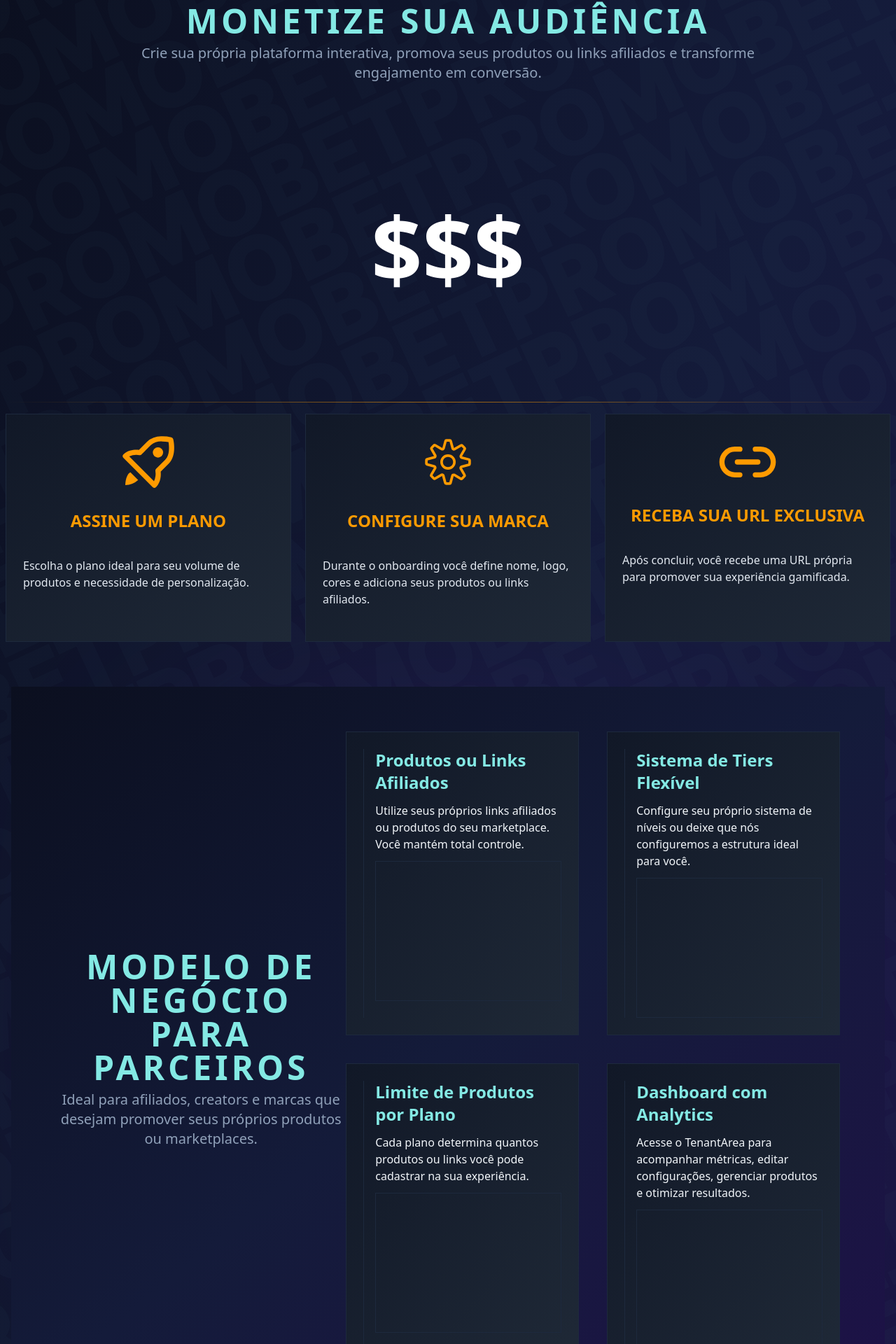
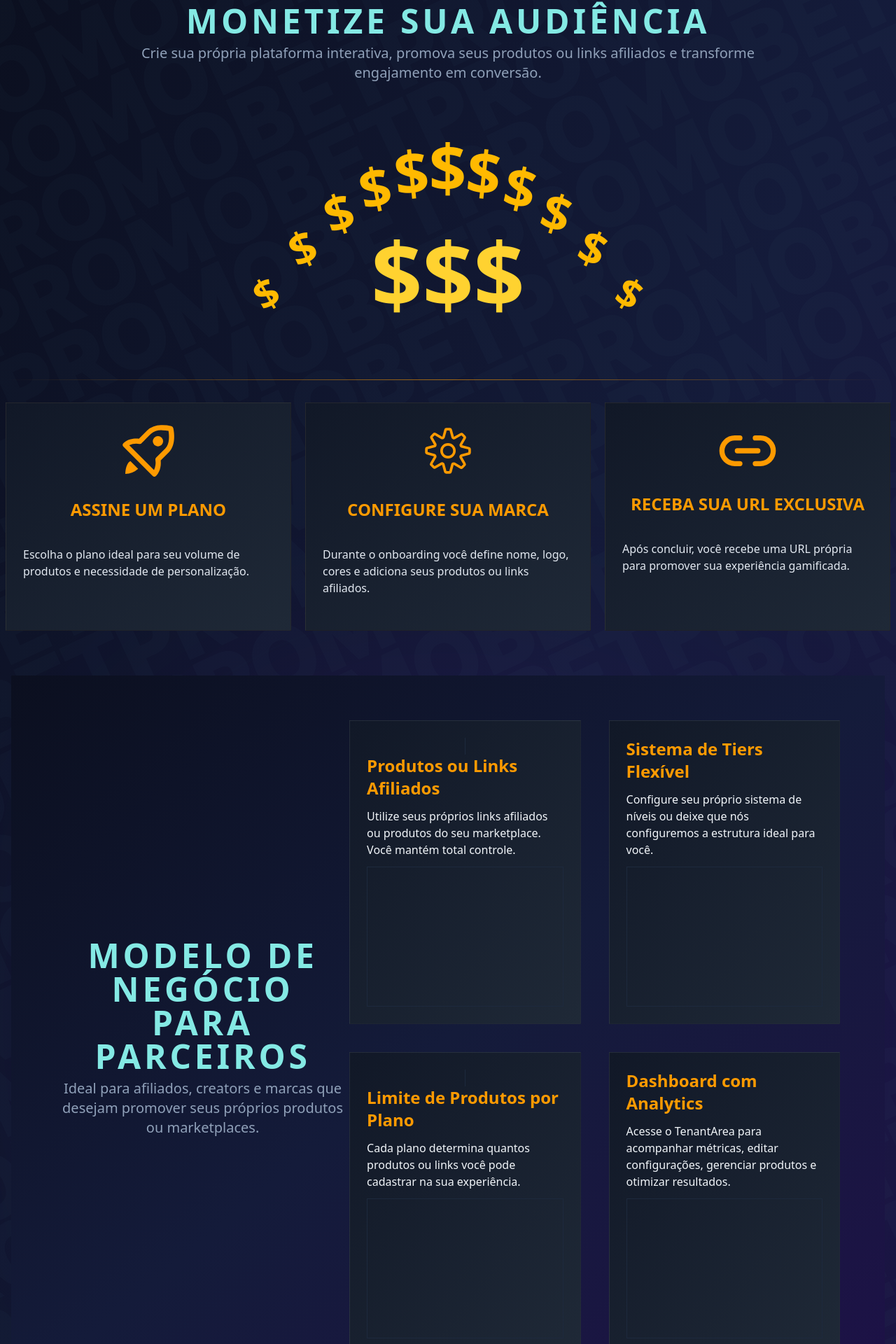
Before and after one commit to wakenedo/roleta-app, a Next.js app: page /ForTenants in a window 1280 px wide. Shown: the part 50-1970 px from the top of the page at 70% size. Built offline with nearby package versions, Linux system fonts and the light colour scheme; no server answers.

Commit message:
chore(MonetizeYourAudienceAnimation & UI ForTenants): Added initial animation & added UI enhancement for existing components

```diff
--- a/components/ForTenantsInterface/components/TenantHowItWorksInterface/components/MonetizeYourAudience/components/MonetizeYourAudienceAnimation/MonetizeYourAudienceAnimation.tsx
+++ b/components/ForTenantsInterface/components/TenantHowItWorksInterface/components/MonetizeYourAudience/components/MonetizeYourAudienceAnimation/MonetizeYourAudienceAnimation.tsx
@@ -1,11 +1,71 @@
+"use client";
+
+import { motion } from "framer-motion";
+
+const COUNT = 11;
+
 const MonetizeYourAudienceAnimation = () => {
   return (
-    <section className="mb-4 w-full">
-      <div className="flex items-center justify-center  h-110">
-        <span className="text-9xl font-bold">$$$</span>
+    <section className="h-full w-full overflow-hidden ">
+      <div className="relative flex items-end justify-center h-[320px] mb-22">
+        {Array.from({ length: COUNT }).map((_, i) => {
+          const center = (COUNT - 1) / 2;
+
+          // normalize x from -1 → 1
+          const xNorm = (i - center) / center;
+
+          // horizontal spread
+          const x = xNorm * 260;
+
+          // parabola curve (this is the magic)
+          const y = -180 * (1 - xNorm * xNorm);
+
+          // depth illusion
+          const scale = 0.8 + (1 - Math.abs(xNorm)) * 0.5;
+
+          return (
+            <motion.span
+              key={i}
+              className="absolute text-5xl md:text-7xl font-bold text-amber-400"
+              initial={{
+                y: 220,
+                x: 0,
+                opacity: 0,
+                scale: 0.4,
+              }}
+              animate={{
+                y,
+                x,
+                opacity: 1,
+                scale,
+                rotate: xNorm * 30,
+              }}
+              transition={{
+                type: "spring",
+                stiffness: 110,
+                damping: 12,
+                delay: i * 0.06,
+              }}
+            >
+              $
+            </motion.span>
+          );
+        })}
+
+        {/* 💥 CENTER $$$ */}
+        <motion.span
+          className="text-8xl md:text-9xl font-bold text-amber-300 z-10"
+          initial={{ scale: 0.6, opacity: 0 }}
+          animate={{ scale: 1, opacity: 1 }}
+          transition={{ delay: 0.5, type: "spring" }}
+        >
+          $$$
+        </motion.span>
       </div>
-      <div className=" left-0 w-full h-[1px] bg-gradient-to-r from-transparent via-amber-500 to-transparent opacity-60" />
+
+      <div className="w-full h-[1px] bg-gradient-to-r from-transparent via-amber-500 to-transparent opacity-60 mb-8" />
     </section>
   );
 };
+
 export default MonetizeYourAudienceAnimation;
--- a/components/ForTenantsInterface/components/TenantHowItWorksInterface/components/MonetizeYourAudience/components/MonetizeYourAudienceCards/MonetizeYourAudienceCards.tsx
+++ b/components/ForTenantsInterface/components/TenantHowItWorksInterface/components/MonetizeYourAudience/components/MonetizeYourAudienceCards/MonetizeYourAudienceCards.tsx
@@ -5,7 +5,14 @@ import { LuLink2 } from "react-icons/lu";
 const MonetizeYourAudienceCards = () => {
   return (
     <section className="max-w-7xl w-full grid md:grid-cols-3 gap-5 mb-10">
-      <div className="bg-gradient-to-br from-[#111827] to-[#1f2937] border border-slate-800  p-6">
+      <div
+        className="cursor-default group relative flex flex-col items-center
+      bg-gradient-to-br from-[#111827] to-[#1f2937]
+      border border-amber-500/5
+      backdrop-blur-md
+      transition-all duration-300
+      hover:-translate-y-2 p-6"
+      >
         <BiRocket className="md:w-22 md:h-22 text-amber-500 mb-6 mx-auto" />
         <h3 className="md:text-2xl font-bold mb-3 uppercase text-amber-500 text-center">
           Assine um Plano
@@ -16,9 +23,22 @@ const MonetizeYourAudienceCards = () => {
             personalização.
           </p>
         </div>
+        <div
+          className="absolute inset-0  opacity-0 transition-opacity duration-300
+        group-hover:opacity-100
+        bg-gradient-to-r from-[#84e9e4]/1 to-purple-500/15
+        pointer-events-none"
+        />
       </div>
 
-      <div className="bg-gradient-to-br from-[#111827] to-[#1f2937] border border-slate-800  p-6">
+      <div
+        className="cursor-default group relative flex flex-col items-center
+      bg-gradient-to-br from-[#111827] to-[#1f2937]
+      border border-amber-500/5
+      backdrop-blur-md
+      transition-all duration-300
+      hover:-translate-y-2 p-6"
+      >
         <CiSettings className="md:w-22 md:h-22 text-amber-500 mb-6 mx-auto" />
         <h3 className="md:text-2xl font-bold mb-3 uppercase text-amber-500 text-center">
           Configure sua Marca
@@ -29,9 +49,22 @@ const MonetizeYourAudienceCards = () => {
             produtos ou links afiliados.
           </p>
         </div>
+        <div
+          className="absolute inset-0  opacity-0 transition-opacity duration-300
+        group-hover:opacity-100
+        bg-gradient-to-r from-[#84e9e4]/1 to-purple-500/15
+        pointer-events-none"
+        />
       </div>
 
-      <div className="bg-gradient-to-br from-[#111827] to-[#1f2937] border border-slate-800  p-6">
+      <div
+        className="cursor-default group relative flex flex-col items-center
+      bg-gradient-to-br from-[#111827] to-[#1f2937]
+      border border-amber-500/5
+      backdrop-blur-md
+      transition-all duration-300
+      hover:-translate-y-2 p-6"
+      >
         <LuLink2 className="md:w-22 md:h-22 text-amber-500 mb-4 mx-auto" />
         <h3 className="md:text-2xl font-bold mb-3 uppercase text-amber-500 text-center">
           Receba sua URL Exclusiva
@@ -42,6 +75,12 @@ const MonetizeYourAudienceCards = () => {
             experiência gamificada.
           </p>
         </div>
+        <div
+          className="absolute inset-0  opacity-0 transition-opacity duration-300
+        group-hover:opacity-100
+        bg-gradient-to-r from-[#84e9e4]/1 to-purple-500/15
+        pointer-events-none"
+        />
       </div>
     </section>
   );
--- a/components/ForTenantsInterface/components/TenantHowItWorksInterface/components/TenantsBusinessModel/components/TenantsBusinessModelCards/TenantsBusinessModelCards.tsx
+++ b/components/ForTenantsInterface/components/TenantHowItWorksInterface/components/TenantsBusinessModel/components/TenantsBusinessModelCards/TenantsBusinessModelCards.tsx
@@ -2,12 +2,19 @@ const TenantsBusinessModelCards = () => {
   return (
     <section className="max-w-5xl text-center">
       <div className="grid md:grid-cols-2 gap-10 text-left ">
-        <div className="bg-gradient-to-br from-[#111827] to-[#1f2937] border border-slate-800  p-6 flex items-start gap-4">
+        <div
+          className="cursor-default group relative flex flex-col items-center
+      bg-gradient-to-br from-[#111827] to-[#1f2937]
+      border border-white/5
+      backdrop-blur-md
+      transition-all duration-300
+      hover:-translate-y-2 p-6"
+        >
           <div className="border-l border-slate-800 h-full" />
 
           <div className="flex flex-col space-y-3">
             <div>
-              <h4 className="font-bold text-[#84e9e4]  text-2xl">
+              <h4 className="font-bold text-amber-500  text-2xl">
                 Produtos ou Links Afiliados
               </h4>
             </div>
@@ -19,14 +26,27 @@ const TenantsBusinessModelCards = () => {
             </div>
             <div className="border border-slate-800  md:h-50"></div>
           </div>
+          <div
+            className="absolute inset-0  opacity-0 transition-opacity duration-300
+        group-hover:opacity-100
+        bg-gradient-to-r from-[#84e9e4]/1 to-purple-500/15
+        pointer-events-none"
+          />
         </div>
 
-        <div className="bg-gradient-to-br from-[#111827] to-[#1f2937] border border-slate-800  p-6 flex items-start gap-4">
+        <div
+          className="cursor-default group relative flex flex-col items-center
+      bg-gradient-to-br from-[#111827] to-[#1f2937]
+      border border-white/5
+      backdrop-blur-md
+      transition-all duration-300
+      hover:-translate-y-2 p-6"
+        >
           <div className="border-slate-800 border-l h-full" />
 
           <div className="flex flex-col space-y-3">
             <div>
-              <h4 className="font-bold text-[#84e9e4]  text-2xl">
+              <h4 className="font-bold text-amber-500  text-2xl">
                 Sistema de Tiers Flexível
               </h4>
             </div>
@@ -38,14 +58,27 @@ const TenantsBusinessModelCards = () => {
             </div>
             <div className="border border-slate-800  md:h-50"></div>
           </div>
+          <div
+            className="absolute inset-0  opacity-0 transition-opacity duration-300
+        group-hover:opacity-100
+        bg-gradient-to-r from-[#84e9e4]/1 to-purple-500/15
+        pointer-events-none"
+          />
         </div>
 
-        <div className="bg-gradient-to-br from-[#111827] to-[#1f2937] border border-slate-800  p-6 flex items-start gap-4">
+        <div
+          className="cursor-default group relative flex flex-col items-center
+      bg-gradient-to-br from-[#111827] to-[#1f2937]
+      border border-white/5
+      backdrop-blur-md
+      transition-all duration-300
+      hover:-translate-y-2 p-6"
+        >
           <div className="border-l border-slate-800 h-full" />
 
           <div className="flex flex-col space-y-3">
             <div>
-              <h4 className="font-bold text-[#84e9e4]  text-2xl">
+              <h4 className="font-bold text-amber-500  text-2xl">
                 Limite de Produtos por Plano
               </h4>
             </div>
@@ -57,14 +90,27 @@ const TenantsBusinessModelCards = () => {
             </div>
             <div className="border border-slate-800  md:h-50"></div>
           </div>
+          <div
+            className="absolute inset-0  opacity-0 transition-opacity duration-300
+        group-hover:opacity-100
+        bg-gradient-to-r from-[#84e9e4]/1 to-purple-500/15
+        pointer-events-none"
+          />
         </div>
 
-        <div className="bg-gradient-to-br from-[#111827] to-[#1f2937] border border-slate-800  p-6 flex items-start gap-4">
+        <div
+          className="cursor-default group relative flex flex-col items-center
+      bg-gradient-to-br from-[#111827] to-[#1f2937]
+      border border-white/5
+      backdrop-blur-md
+      transition-all duration-300
+      hover:-translate-y-2 p-6"
+        >
           <div className="border-l border-slate-800 h-full" />
 
           <div className="flex flex-col space-y-3">
             <div>
-              <h4 className="font-bold text-[#84e9e4]  text-2xl">
+              <h4 className="font-bold text-amber-500  text-2xl">
                 Dashboard com Analytics
               </h4>
             </div>
@@ -76,6 +122,12 @@ const TenantsBusinessModelCards = () => {
             </div>
             <div className="border border-slate-800  md:h-50"></div>
           </div>
+          <div
+            className="absolute inset-0  opacity-0 transition-opacity duration-300
+        group-hover:opacity-100
+        bg-gradient-to-r from-[#84e9e4]/1 to-purple-500/15
+        pointer-events-none"
+          />
         </div>
       </div>
     </section>
--- a/components/HowItWorksInterface/components/CoreLoopInterface/CoreLoopInterface.tsx
+++ b/components/HowItWorksInterface/components/CoreLoopInterface/CoreLoopInterface.tsx
@@ -20,7 +20,10 @@ const CoreLoopInterface = () => {
       ].map((item, i) => (
         <div
           key={i}
-          className="p-10 text-center  bg-[#111827] border border-purple-500/20"
+          className="cursor-default group relative flex flex-col items-center
+      bg-gradient-to-br from-[#111827] to-[#1f2937]
+      border border-purple-500/20 backdrop-blur-md
+      transition-all duration-300 hover:-translate-y-2 p-10"
         >
           <div className="text-4xl">{item.emoji}</div>
           <h3 className="text-2xl mt-4 font-extrabold tracking-wide text-[#84e9e4]">
```
